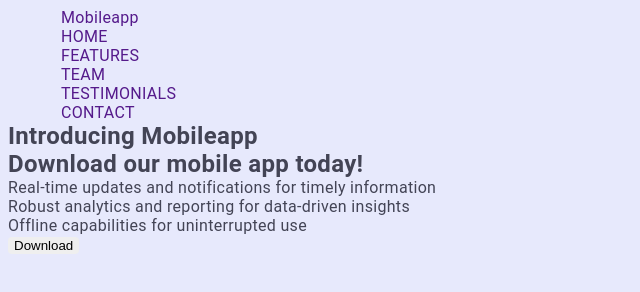
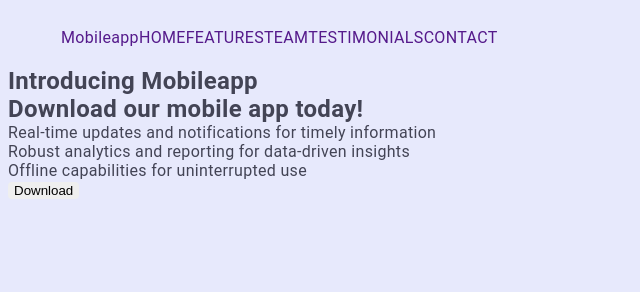
Before and after one commit to KyryloPiven/practic1, a plain HTML site: page index.html in a window 1280 px wide. Shown: the whole page, without its empty margins (0-640 px from the left). Drawn offline with Linux system fonts and the light colour scheme.

Commit message:
practic1

```diff
--- a/css/index.css
+++ b/css/index.css
@@ -73,16 +73,26 @@ a {
 }
 /* =================== HEADER ================== */
 .header {
+  /* padding: 20px 0; */
 }
-.container {
+.header .container {
+  display: flex;
+  align-items: center;
 }
 .header-logo {
 }
 .header-nav {
 }
 .header-list {
+  display: flex;
+  /* padding: 20px 0; */
 }
 .header-item {
 }
 .header-link {
+  padding: 20px 0;
+  display: block;
 }
+.header-link:hover {
+  color: red;
+}
```
